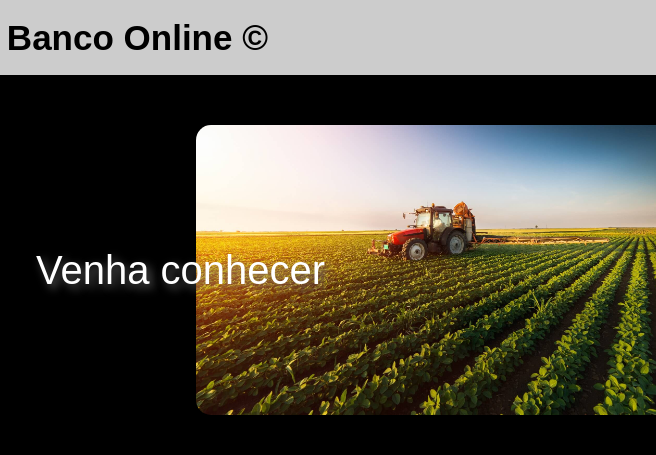
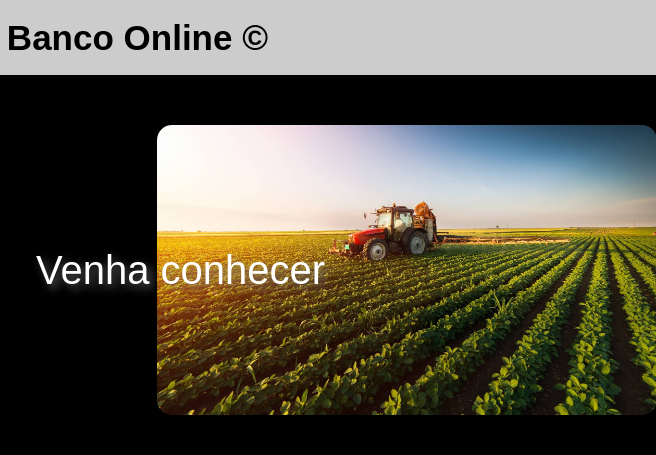
Before and after one commit to SimuladorBancoOnline/BancoOnline, a plain HTML site: page index.html in a window 1280 px wide. Shown: the top 455 px of the page, 624-1280 px from the left. Drawn offline with Linux system fonts and the light colour scheme.

Commit message:
Update style.css

```diff
--- a/style.css
+++ b/style.css
@@ -14,7 +14,7 @@ h1 {
 	padding: 20px 450px;
 }
 .página {
-	width: 940px;
+	width: 100%;
 	padding: 50px 0 110px 0;
 }
 .logo {
@@ -25,7 +25,7 @@ h1 {
 	display: inline-block;
 	width: 500px;
 	height: 290px;
-	margin-left: 820px;
+	margin-left: 61%;
 	border-radius: 15px;
 }
 .chamada {
```
